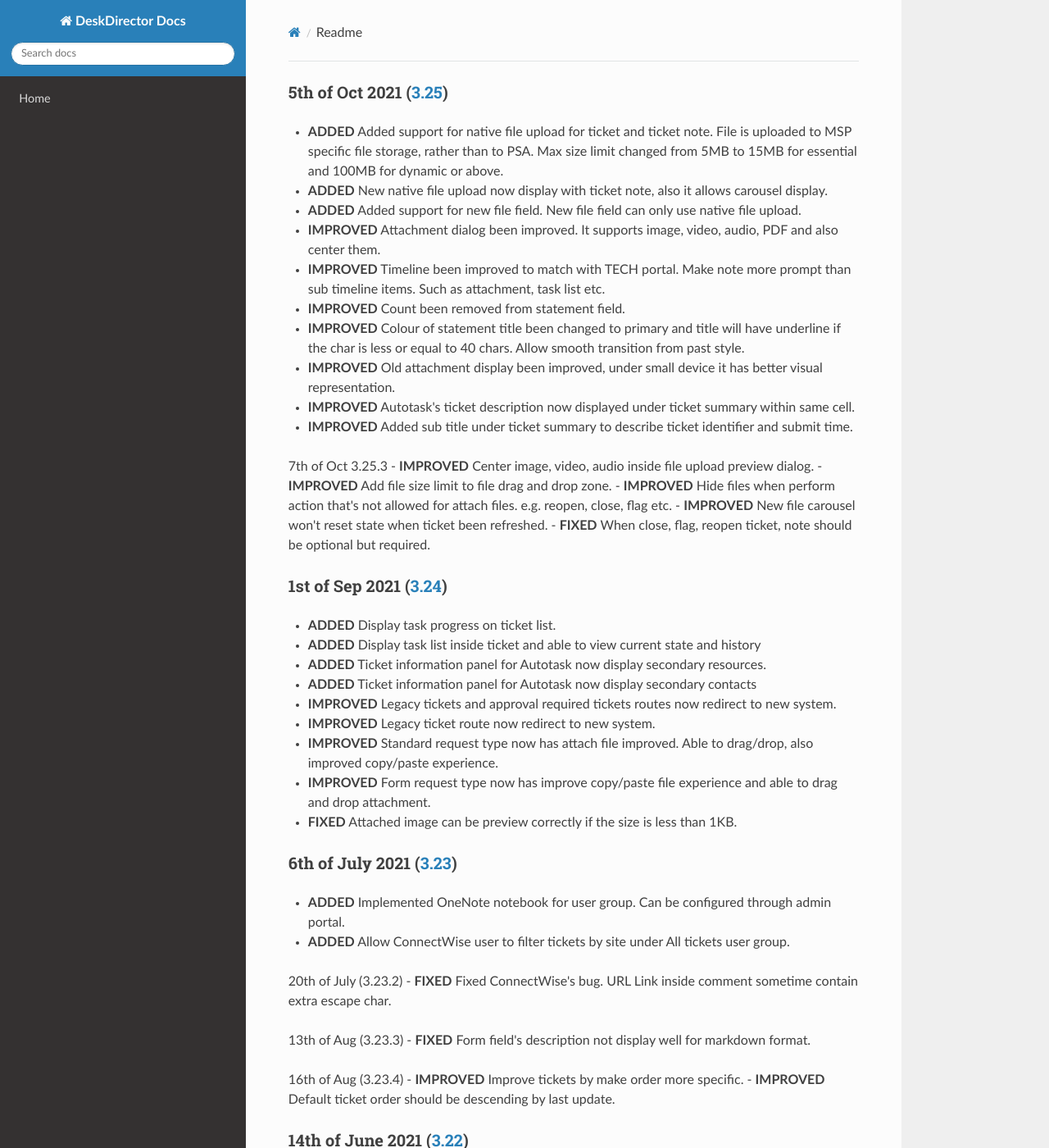
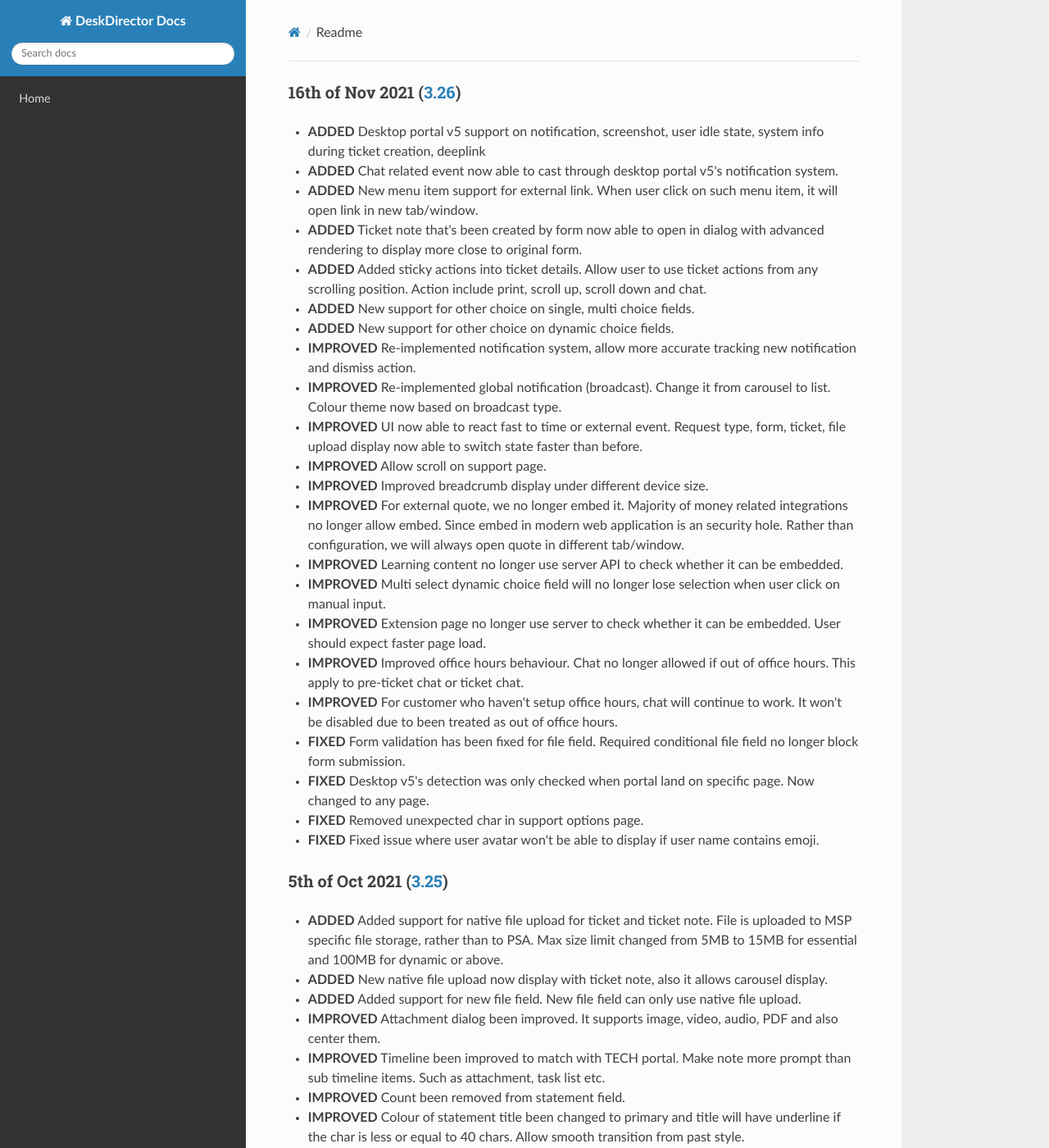
Before and after one commit to DeskDirector/docs, an MkDocs documentation site: the page built from docs/_release/portal/readme.md, in a window 1280 px wide and 1400 px high. Shown: the whole window at 82% size. Built offline with MkDocs 1.6.1, drawn with Linux system fonts in a browser that asks for light colours; nearby versions of some CDN libraries; old or Windows-style settings are respelled for this version of MkDocs.

Commit message:
Update readme.md

```diff
--- a/docs/_release/portal/readme.md
+++ b/docs/_release/portal/readme.md
@@ -1,3 +1,28 @@
+### 16th of Nov 2021 ([3.26](v3.26))
+
+- **ADDED** Desktop portal v5 support on notification, screenshot, user idle state, system info during ticket creation, deeplink
+- **ADDED** Chat related event now able to cast through desktop portal v5's notification system.
+- **ADDED** New menu item support for external link. When user click on such menu item, it will open link in new tab/window.
+- **ADDED** Ticket note that's been created by form now able to open in dialog with advanced rendering to display more close to original form.
+- **ADDED** Added sticky actions into ticket details. Allow user to use ticket actions from any scrolling position. Action include print, scroll up, scroll down and chat.
+- **ADDED** New support for other choice on single, multi choice fields.
+- **ADDED** New support for other choice on dynamic choice fields.
+- **IMPROVED** Re-implemented notification system, allow more accurate tracking new notification and dismiss action.
+- **IMPROVED** Re-implemented global notification (broadcast). Change it from carousel to list. Colour theme now based on broadcast type.
+- **IMPROVED** UI now able to react fast to time or external event. Request type, form, ticket, file upload display now able to switch state faster than before.
+- **IMPROVED** Allow scroll on support page.
+- **IMPROVED** Improved breadcrumb display under different device size.
+- **IMPROVED** For external quote, we no longer embed it. Majority of money related integrations no longer allow embed. Since embed in modern web application is an security hole. Rather than configuration, we will always open quote in different tab/window.
+- **IMPROVED** Learning content no longer use server API to check whether it can be embedded.
+- **IMPROVED** Multi select dynamic choice field will no longer lose selection when user click on manual input.
+- **IMPROVED** Extension page no longer use server to check whether it can be embedded. User should expect faster page load.
+- **IMPROVED** Improved office hours behaviour. Chat no longer allowed if out of office hours. This apply to pre-ticket chat or ticket chat.
+- **IMPROVED** For customer who haven't setup office hours, chat will continue to work. It won't be disabled due to been treated as out of office hours.
+- **FIXED** Form validation has been fixed for file field. Required conditional file field no longer block form submission.
+- **FIXED** Desktop v5's detection was only checked when portal land on specific page. Now changed to any page.
+- **FIXED** Removed unexpected char in support options page.
+- **FIXED** Fixed issue where user avatar won't be able to display if user name contains emoji.
+
 ### 5th of Oct 2021 ([3.25](v3.25))
 
 - **ADDED** Added support for native file upload for ticket and ticket note. File is uploaded to MSP specific file storage, rather than to PSA. Max size limit changed from 5MB to 15MB for essential and 100MB for dynamic or above.
```
